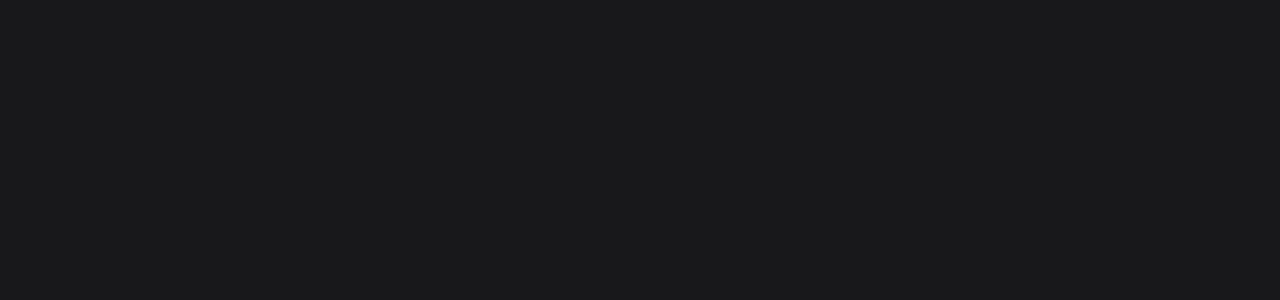
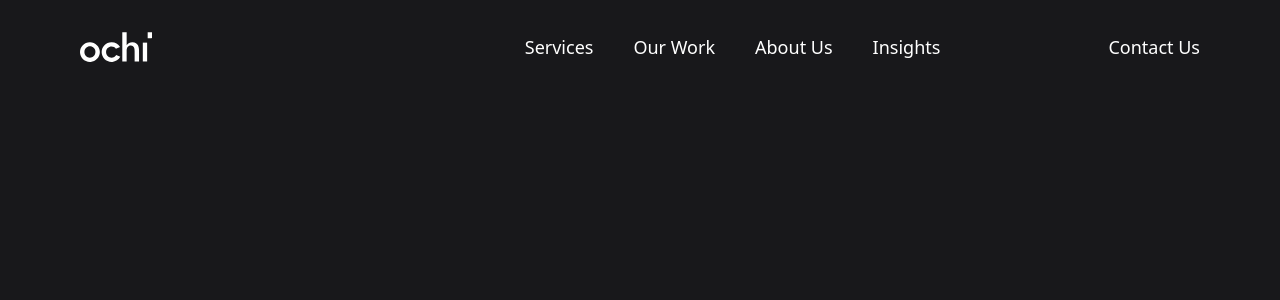
Before and after one commit to mayankpatidar275/ochi, a React (Vite) app: page / in a window 1280 px wide. Shown: the top 300 px of the page. Built offline with nearby package versions, Linux system fonts and the light colour scheme.

Commit message:
feat: Navbar added

```diff
--- a/src/App.tsx
+++ b/src/App.tsx
@@ -1,7 +1,12 @@
 import React from "react";
+import Navbar from "./components/Navbar";
 
 function App() {
-  return <div className="w-full h-screen bg-zinc-900"></div>;
+  return (
+    <div className="w-full h-screen bg-zinc-900 text-white">
+      <Navbar />
+    </div>
+  );
 }
 
 export default App;
--- /dev/null
+++ b/src/components/Navbar.tsx
@@ -0,0 +1,56 @@
+import React from "react";
+
+const navLinks = ["Services", "Our work", "About us", "Insights", "Contact us"];
+
+function Navbar() {
+  return (
+    <div className="fixed z-[999] w-full px-20 py-8 font-['Neue Montreal'] flex justify-between items-center">
+      <div className="logo ">
+        <h3>
+          <svg
+            width="72"
+            height="30"
+            viewBox="0 0 72 30"
+            fill="none"
+            xmlns="http://www.w3.org/2000/svg"
+          >
+            <path
+              d="M9.8393 10.2032C4.22951 10.3257 -0.0459221 14.7356 0.000372391 20.2752C0.0412204 25.3548 4.57808 30.3608 10.6862 29.9226C15.5145 29.5768 19.9015 25.4119 19.8525 20.0057C19.8035 14.5995 15.1904 10.0916 9.8393 10.2032ZM9.89649 25.7005C6.87101 25.7005 4.39834 23.1144 4.40924 19.9839C4.39525 19.2507 4.52792 18.522 4.79947 17.8407C5.07102 17.1594 5.47597 16.5392 5.99056 16.0164C6.50515 15.4937 7.11902 15.0789 7.79613 14.7966C8.47324 14.5142 9.19995 14.3698 9.93362 14.372C10.6673 14.3742 11.3931 14.5228 12.0686 14.8092C12.744 15.0956 13.3554 15.514 13.8668 16.0398C14.3783 16.5656 14.7796 17.1882 15.0471 17.8711C15.3146 18.554 15.4429 19.2834 15.4246 20.0166C15.4409 23.1008 12.9111 25.7059 9.88832 25.7005H9.89649Z"
+              fill="currentColor"
+            ></path>
+            <path
+              d="M62.8086 29.4855H67.1222V10.6372H62.8086V29.4855Z"
+              fill="currentColor"
+            ></path>
+            <path
+              d="M67.6816 0.172852V6.13439H71.5322C71.6738 6.13439 71.8046 6.13439 72.0006 6.11534V0.172852H67.6816Z"
+              fill="currentColor"
+            ></path>
+            <path
+              d="M31.5648 25.7016C28.5393 25.7016 26.0667 23.1156 26.0776 19.9851C26.0936 18.5291 26.6764 17.1366 27.7023 16.1029C28.7282 15.0692 30.1166 14.4757 31.573 14.4482C32.4198 14.4541 33.2537 14.6557 34.0095 15.0373C34.7654 15.4188 35.4227 15.97 35.9301 16.6477L40.0667 15.0144C38.2884 12.0853 35.0669 10.1145 31.4995 10.1989C25.8897 10.3214 21.6142 14.7313 21.6605 20.2709C21.7014 25.3505 26.2382 30.3565 32.3464 29.9183C33.9908 29.7803 35.5761 29.2408 36.9631 28.347C38.3501 27.4532 39.4963 26.2326 40.3009 24.7924L36.2542 22.9931C35.7705 23.8086 35.0851 24.486 34.2638 24.9604C33.4426 25.4347 32.5132 25.69 31.5648 25.7016Z"
+              fill="currentColor"
+            ></path>
+            <path
+              d="M52.4097 10.1387C51.2512 10.1119 50.1066 10.3947 49.0941 10.958C48.0816 11.5212 47.2379 12.3445 46.6501 13.3427V0.172852H42.293V29.4688H46.6501C46.6501 29.1721 46.6501 18.7816 46.6501 18.7816C46.6501 15.6946 47.8619 13.4352 50.8084 13.4352C54.6046 13.4352 54.6209 17.4178 54.6209 19.6962C54.6209 22.9165 54.6209 25.5189 54.6209 28.7393V29.4987H59.0271C59.0271 29.3708 59.0488 29.2728 59.0488 29.1721C59.0488 25.5108 59.0951 21.8522 59.0325 18.1909C58.9916 15.6538 58.5015 10.1387 52.4097 10.1387Z"
+              fill="currentColor"
+            ></path>
+          </svg>
+        </h3>
+      </div>
+      <div className="links flex gap-10">
+        {navLinks.map((item, index) => (
+          <a
+            key={index}
+            className={`text-lg capitalize font-light ${
+              index === navLinks.length - 1 && "ml-32"
+            }`}
+          >
+            {item}
+          </a>
+        ))}
+      </div>
+    </div>
+  );
+}
+
+export default Navbar;
```
